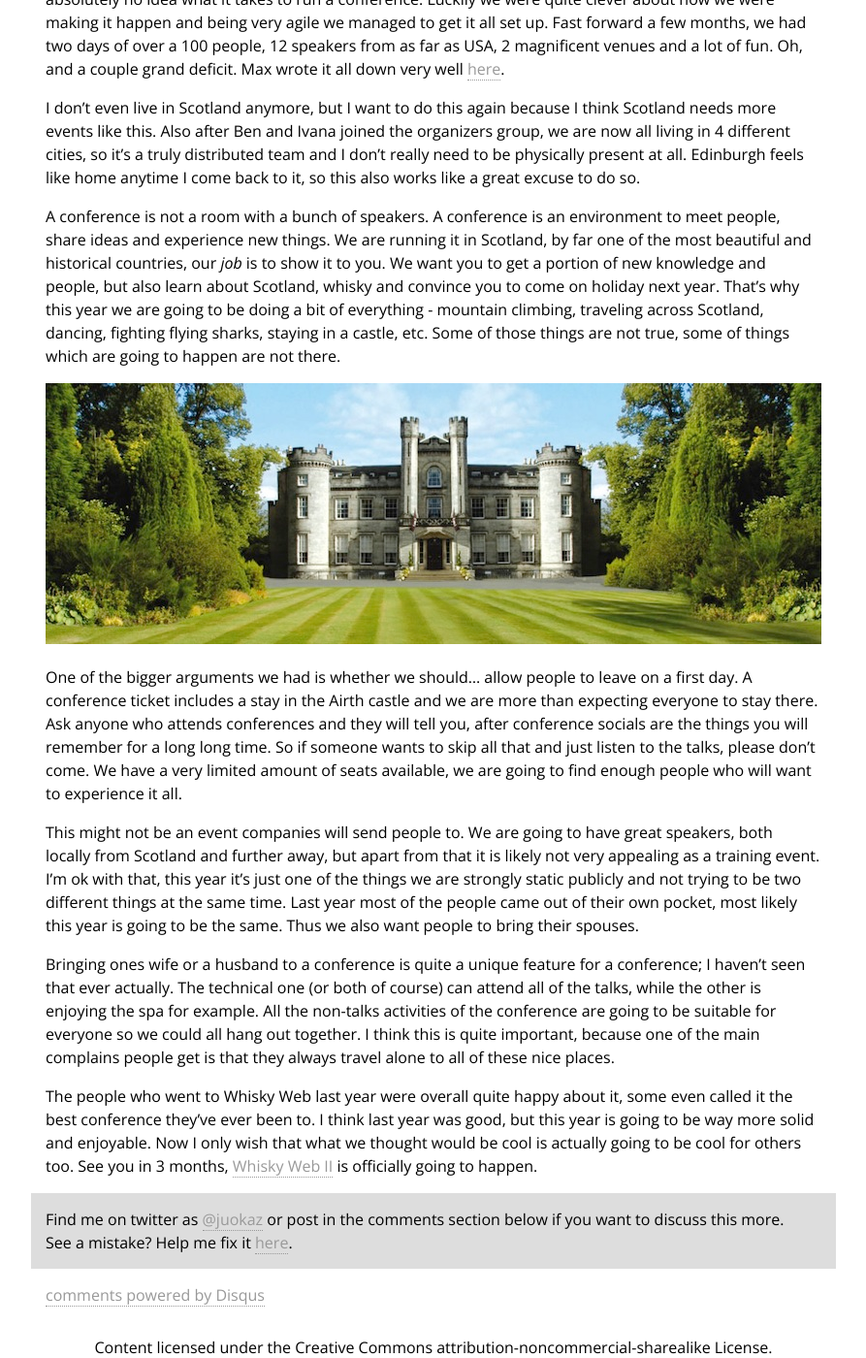
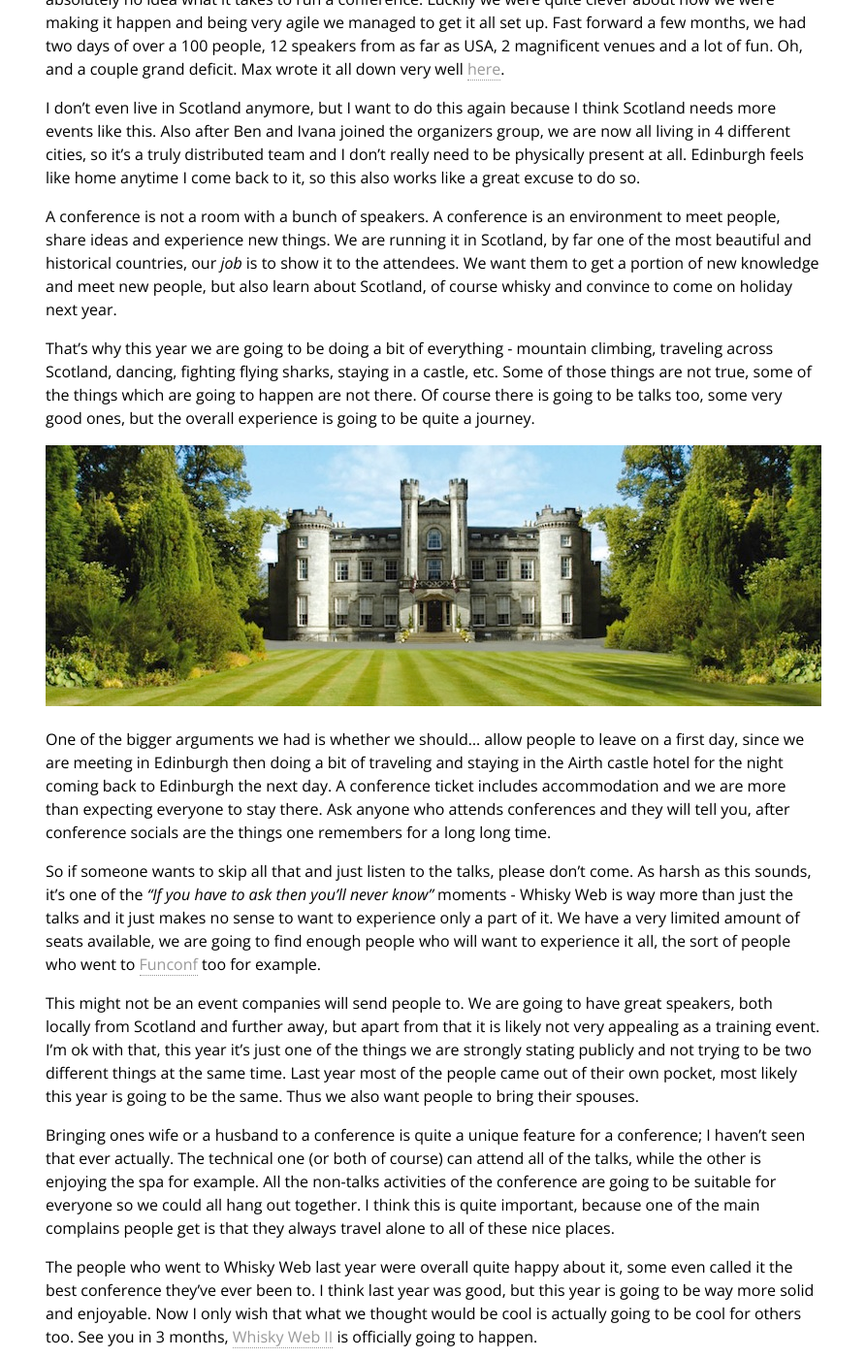
Before and after one commit to juokaz/juokaz.com, a Jekyll site: the page built from _posts/2013-01-14-whiskyweb.markdown, in a window 1280 px wide and 1400 px high, scrolled down 661 px. Shown: the whole window at 97% size, without its empty margins (193-1086 px from the left). Built offline with Jekyll 4.4.1, drawn with Linux system fonts in a browser that asks for light colours; comment, search, counter and statistics services are not loaded.

Commit message:
Reviewing

```diff
--- a/_posts/2013-01-14-whiskyweb.markdown
+++ b/_posts/2013-01-14-whiskyweb.markdown
@@ -17,13 +17,17 @@ At that time we didn't really realize that conferences (or events in more genera
 
 I don't even live in Scotland anymore, but I want to do this again because I think Scotland needs more events like this. Also after Ben and Ivana joined the organizers group, we are now all living in 4 different cities, so it's a truly distributed team and I don't really need to be physically present at all. Edinburgh feels like home anytime I come back to it, so this also works like a great excuse to do so.
 
-A conference is not a room with a bunch of speakers. A conference is an environment to meet people, share ideas and experience new things. We are running it in Scotland, by far one of the most beautiful and historical countries, our *job* is to show it to you. We want you to get a portion of new knowledge and people, but also learn about Scotland, whisky and convince you to come on holiday next year. That's why this year we are going to be doing a bit of everything - mountain climbing, traveling across Scotland, dancing, fighting flying sharks, staying in a castle, etc. Some of those things are not true, some of things which are going to happen are not there.
+A conference is not a room with a bunch of speakers. A conference is an environment to meet people, share ideas and experience new things. We are running it in Scotland, by far one of the most beautiful and historical countries, our *job* is to show it to the attendees. We want them to get a portion of new knowledge and meet new people, but also learn about Scotland, of course whisky and convince to come on holiday next year.
+
+That's why this year we are going to be doing a bit of everything - mountain climbing, traveling across Scotland, dancing, fighting flying sharks, staying in a castle, etc. Some of those things are not true, some of the things which are going to happen are not there. Of course there is going to be talks too, some very good ones, but the overall experience is going to be quite a journey.
 
 <img src="/blog/images/airth-castle-front.jpg" alt="" />
 
-One of the bigger arguments we had is whether we should... allow people to leave on a first day. A conference ticket includes a stay in the Airth castle and we are more than expecting everyone to stay there. Ask anyone who attends conferences and they will tell you, after conference socials are the things you will remember for a long long time. So if someone wants to skip all that and just listen to the talks, please don't come. We have a very limited amount of seats available, we are going to find enough people who will want to experience it all.
+One of the bigger arguments we had is whether we should... allow people to leave on a first day, since we are meeting in Edinburgh then doing a bit of traveling and staying in the Airth castle hotel for the night coming back to Edinburgh the next day. A conference ticket includes accommodation and we are more than expecting everyone to stay there. Ask anyone who attends conferences and they will tell you, after conference socials are the things one remembers for a long long time.
 
-This might not be an event companies will send people to. We are going to have great speakers, both locally from Scotland and further away, but apart from that it is likely not very appealing as a training event. I'm ok with that, this year it's just one of the things we are strongly static publicly and not trying to be two different things at the same time. Last year most of the people came out of their own pocket, most likely this year is going to be the same. Thus we also want people to bring their spouses.
+So if someone wants to skip all that and just listen to the talks, please don't come. As harsh as this sounds, it's one of the *"If you have to ask then you'll never know"* moments - Whisky Web is way more than just the talks and it just makes no sense to want to experience only a part of it. We have a very limited amount of seats available, we are going to find enough people who will want to experience it all, the sort of people who went to [Funconf](/blog/funconf-fuck-yeah.html) too for example.
+
+This might not be an event companies will send people to. We are going to have great speakers, both locally from Scotland and further away, but apart from that it is likely not very appealing as a training event. I'm ok with that, this year it's just one of the things we are strongly stating publicly and not trying to be two different things at the same time. Last year most of the people came out of their own pocket, most likely this year is going to be the same. Thus we also want people to bring their spouses.
 
 Bringing ones wife or a husband to a conference is quite a unique feature for a conference; I haven't seen that ever actually. The technical one (or both of course) can attend all of the talks, while the other is enjoying the spa for example. All the non-talks activities of the conference are going to be suitable for everyone so we could all hang out together. I think this is quite important, because one of the main complains people get is that they always travel alone to all of these nice places.
 
```
